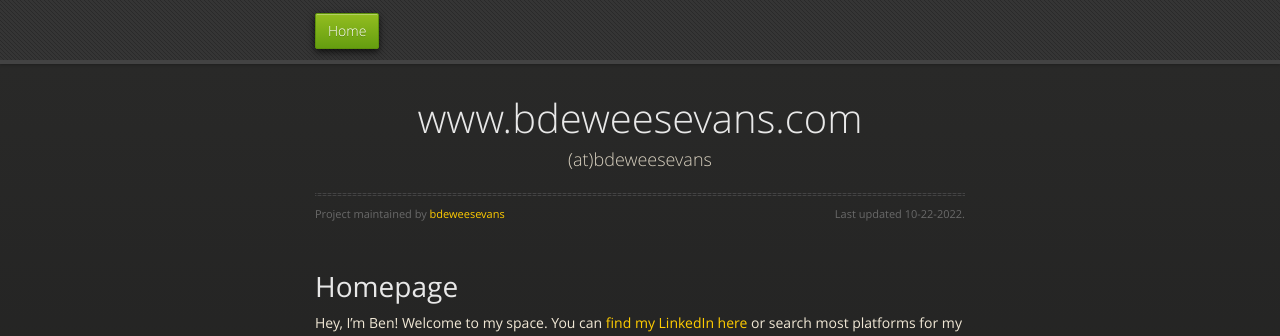
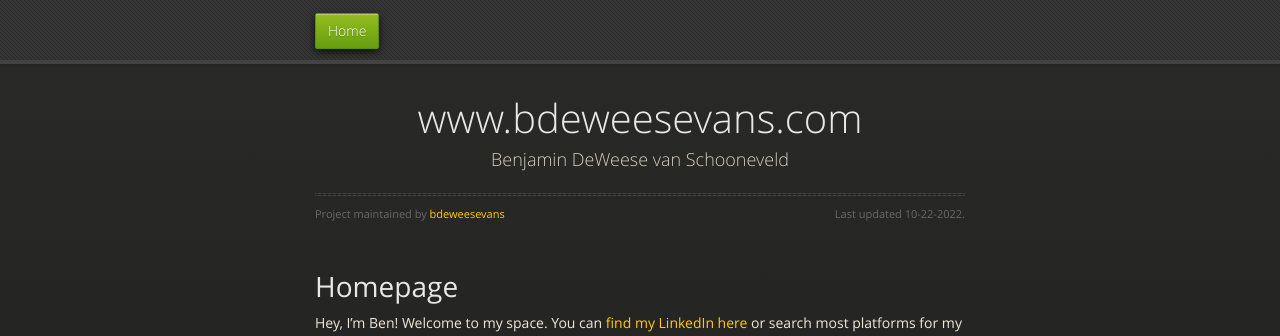
Before and after one commit to bdeweesevans/bdeweesevans.github.io, a Jekyll site: the page built from README.md, in a window 1280 px wide. Shown: the top 336 px of the page. Built offline with Jekyll 4.4.1, drawn with Linux system fonts in a browser that asks for light colours; our own code applies the rules of GitHub Pages for plain Markdown files.

Commit message:
Update _config.yml

```diff
--- a/_config.yml
+++ b/_config.yml
@@ -7,4 +7,4 @@ google_analytics:
 theme: jekyll-theme-midnight
 
 title: www.bdeweesevans.com
-description: (at)bdeweesevans
+description: Benjamin DeWeese van Schooneveld
```
